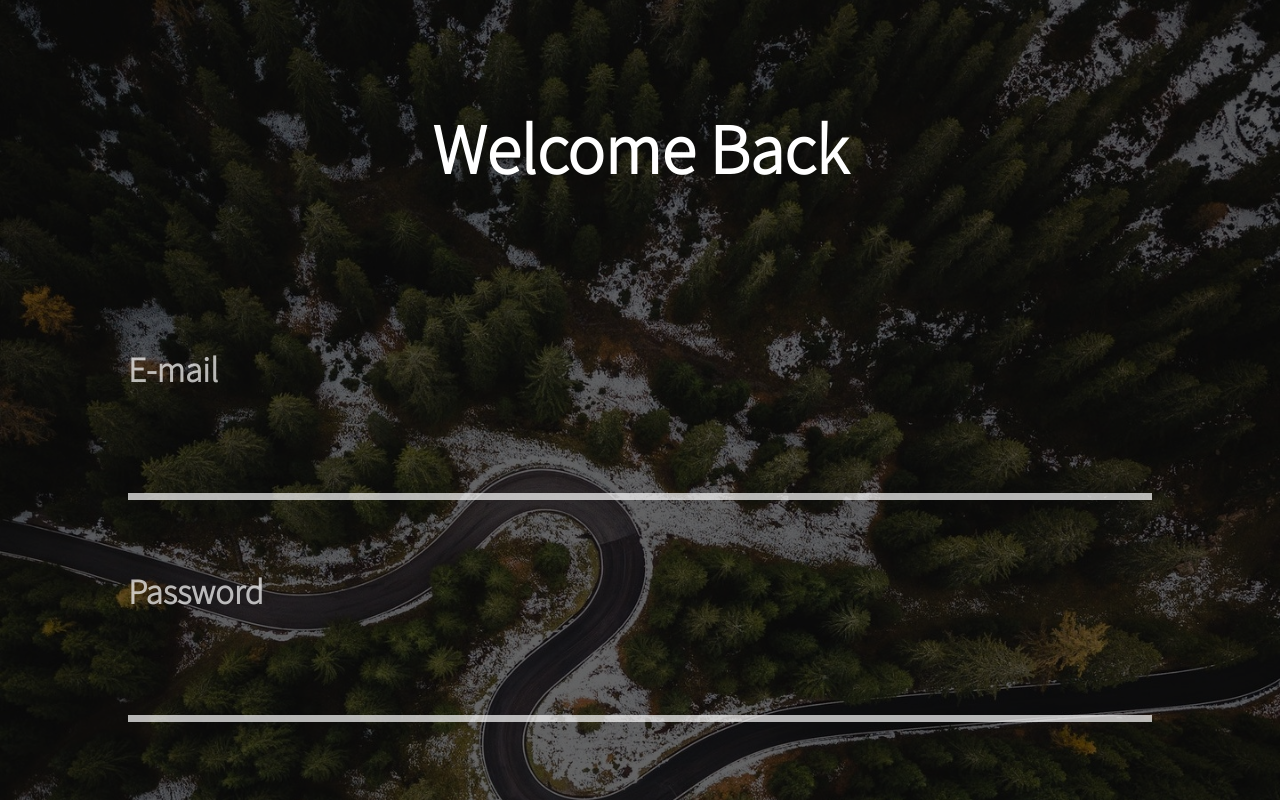
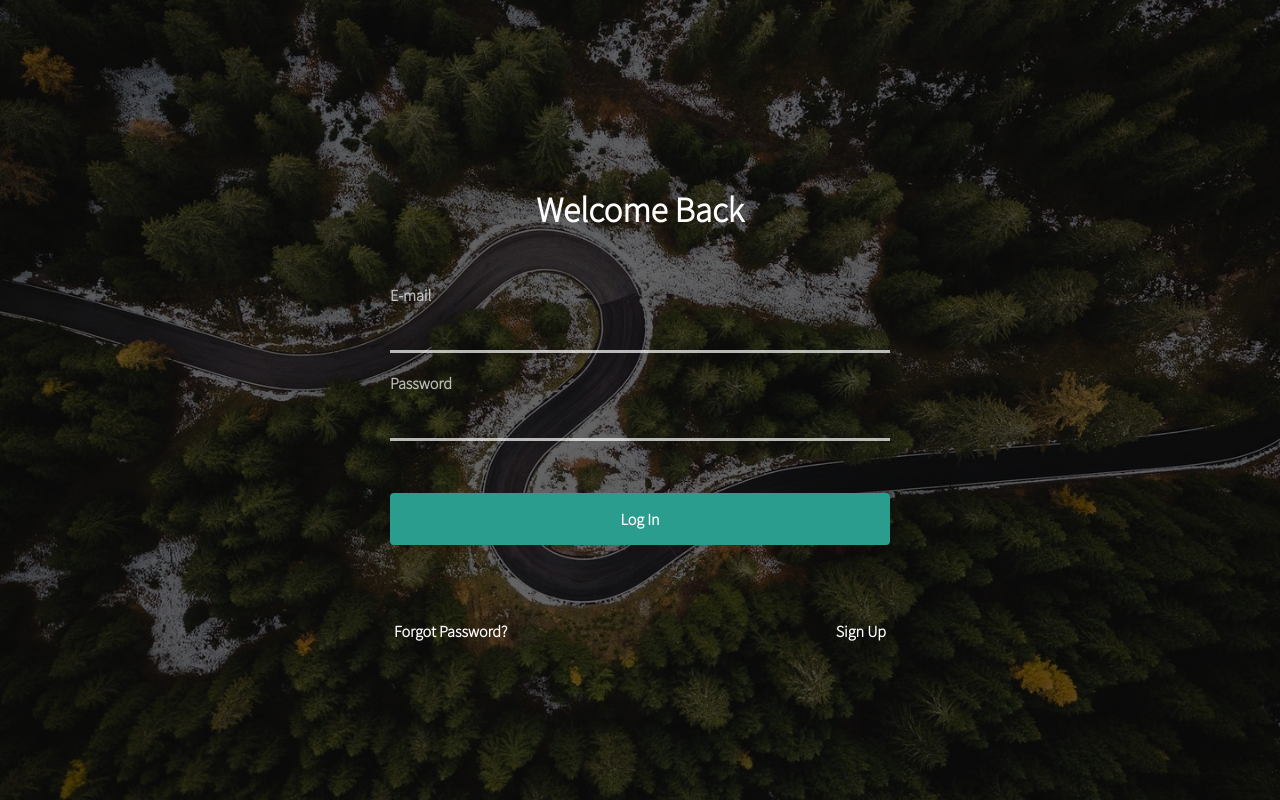
Before and after one commit to lkapustka/wrc-stats-app, a Vue app: page /login in a window 1280 px wide. Shown: the top 800 px of the page. Built offline with nearby package versions, Linux system fonts and the light colour scheme; no server answers.

Commit message:
style: change media queries

```diff
--- a/src/assets/main.scss
+++ b/src/assets/main.scss
@@ -36,7 +36,7 @@ body {
   width: 100%;
   height: 100%;
   flex-direction: column;
-  justify-content: space-between;
+  justify-content: center;
   align-items: center;
 }
 
@@ -50,11 +50,12 @@ body {
   font-size: 1.6rem;
   font-weight: bold;
   font-family: inherit;
+  cursor: pointer;
 }
 
 //login view
 .title {
-  margin-top: 1.5em;
+  margin: 1.5em 0;
   align-self: center;
   font-size: 3.5rem;
   text-align: center;
@@ -98,7 +99,6 @@ body {
     &:focus {
       color: white;
       font-weight: bold;
-      outline: 1px solid royalblue;
     }
   }
 
@@ -111,15 +111,15 @@ body {
   }
 
   &__btn {
-    margin-top: 2em;
+    margin: 2em 0;
   }
 }
 
 .extras {
   display: flex;
-  width: 100%;
+  width: calc(80% + 4em);
+  margin-top: 2em;
   justify-content: space-between;
-  align-items: flex-end;
 
   &--center {
     justify-content: center;
@@ -129,61 +129,17 @@ body {
     padding: 1.5em;
     font-size: 1.6rem;
     font-weight: bold;
+    cursor: pointer;
   }
 }
 
 @media (min-width: 768px) {
-  .title {
-    font-size: 5rem;
+  .form {
+      max-width: 500px;
   }
 
-  .form {
-    &__box::after {
-      height: 0.2em;
-    }
-
-    &__input {
-      font-size: 3.5rem;
-    }
-
-    &__box,
-    &__label,
-    &__btn {
-      font-size: 2.5rem;
-    }
-  }
-
-  .extras__link {
-    font-size: 2.5rem;
-  }
-}
-
-@media (min-width: 992px) {
-  .title {
-    font-size: 7rem;
-  }
-
-  .form {
-    &__input {
-      font-size: 4.5rem;
-    }
-
-    &__box,
-    &__label,
-    &__btn {
-      font-size: 3.5rem;
-    }
-  }
-
-  .extras__link {
-    font-size: 3.5rem;
-  }
-}
-
-@media (min-width: 1200px) {
-
-  .form {
-    max-width: 1200px;
+  .extras {
+    max-width: calc(500px + 4em);
   }
 }
 
--- a/src/components/FormPasswordReset.vue
+++ b/src/components/FormPasswordReset.vue
@@ -1,7 +1,9 @@
 <template>
   <div class="container">
-    <h1 class="title">Reset Password</h1>
-    <p class="text">Enter your email adress below to reset password</p>
+    <h1 class="title title--margin">Reset Password</h1>
+    <p class="text text--description">
+      Enter your email adress below to reset password
+    </p>
     <form class="form" @submit.prevent>
       <div class="form__box">
         <label class="form__label" for="email-reset">E-mail</label>
@@ -59,11 +61,19 @@ export default defineComponent({
 </script>
 
 <style lang="scss" scoped>
+.title--margin {
+  margin-bottom: 0.5em;
+}
+
 .text {
   width: 80%;
   font-size: 1.6rem;
   font-weight: bold;
   text-align: center;
+
+  &--description {
+    margin-bottom: 1.5em;
+  }
 
   &--error {
     color: var(--error);
@@ -73,16 +83,4 @@ export default defineComponent({
     color: var(--success);
   }
 }
-
-@media (min-width: 768px) {
-  .text {
-    font-size: 2.5rem;
-  }
-}
-
-@media (min-width: 992px) {
-  .text {
-    font-size: 3.5rem;
-  }
-}
 </style>
--- a/src/views/Login.vue
+++ b/src/views/Login.vue
@@ -59,13 +59,13 @@ export default {
 <style lang="scss" scoped>
 .bg {
   width: 100%;
-  height: 100vmax;
+  height: 100vh;
   background-color: rgba(0, 0, 0, 0.6);
 
   &__img {
     position: absolute;
-    width: 100%;
-    height: 100vmax;
+    width: 100vw;
+    height: 100vh;
     background-image: url("../../public/img/bg-login-small.jpg");
     background-size: cover;
     background-position: center;
```
